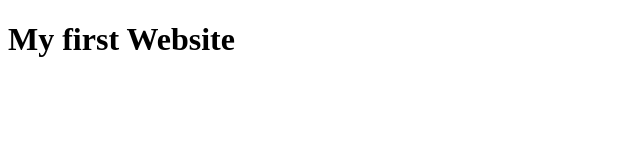
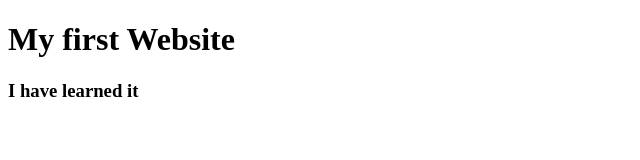
Before and after one commit to Ajoy-123/My-First-Website, a plain HTML site: page index.html in a window 1280 px wide. Shown: the whole page, without its empty margins (0-640 px from the left). Drawn offline with Linux system fonts and the light colour scheme.

Commit message:
learned github

```diff
--- a/index.html
+++ b/index.html
@@ -7,5 +7,6 @@
 </head>
 <body>
     <h1>My first Website</h1>
+    <h3>I have learned it</h3>
 </body>
 </html>
```
